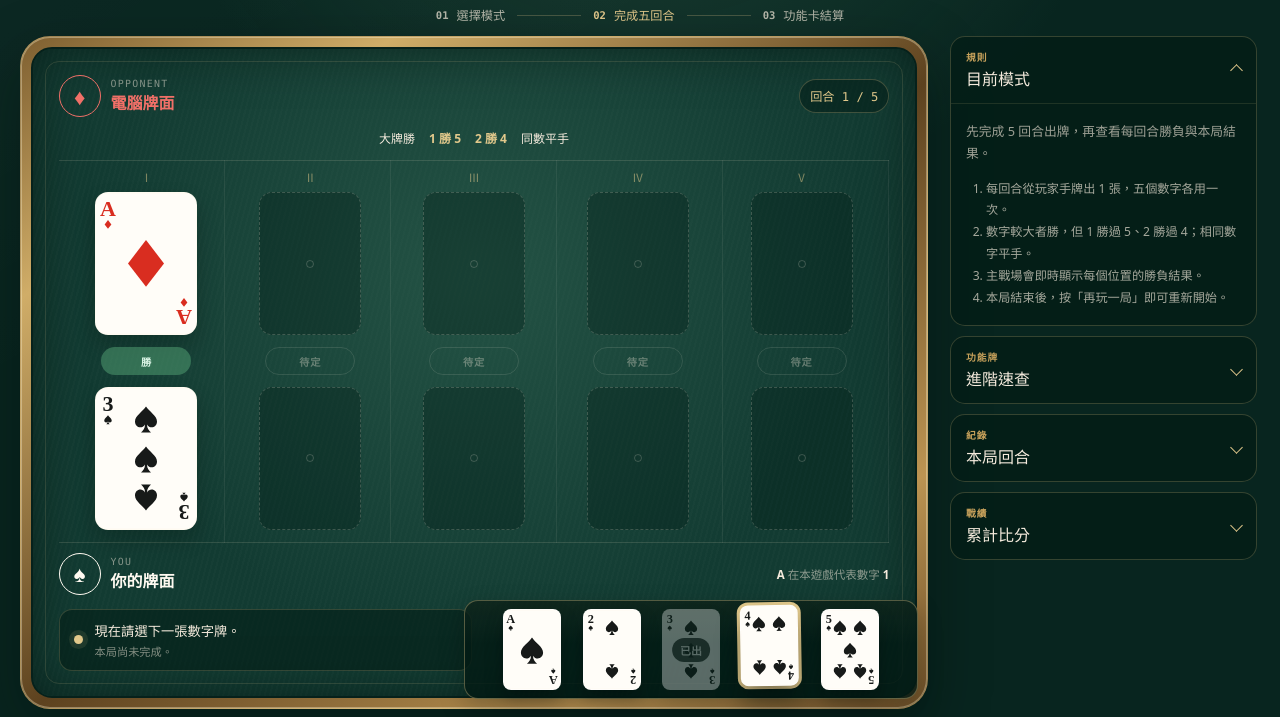
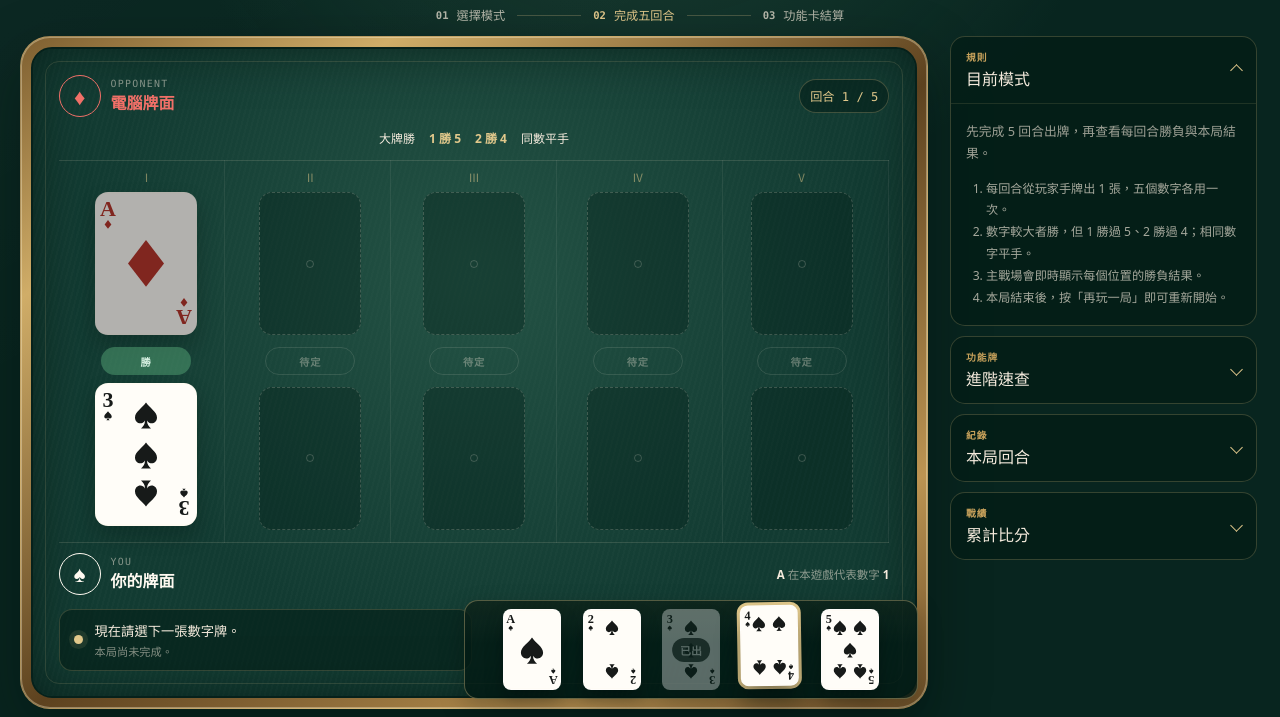
Before and after one commit to Jwander0820/one2five-12345-Gaming, a plain HTML site: page frontend/index.html in a window 1280 px wide. Both pictures are taken after a click on the button "3 3". Shown: the part 151-868 px from the top of the page. Drawn offline with Linux system fonts and the light colour scheme.

Commit message:
feat(frontend): 新增翻牌揭示動畫與勝負牌強調
- 電腦的牌由牌背翻開，勝負標籤在翻牌後才出現
- 該路獲勝的牌向前一步、落敗的牌變暗
- 進階模式等第五張牌翻完再開啟功能卡視窗
- 僅使用 transform／opacity／filter，不新增資源

```diff
--- a/frontend/12345.css
+++ b/frontend/12345.css
@@ -528,6 +528,50 @@ summary:focus-visible {
   content: none;
 }
 
+/* The computer's card turns over from its back; the verdict follows the flip. */
+.slot.filled.reveal {
+  animation: card-flip 560ms both;
+}
+
+.slot.reveal::after {
+  position: absolute;
+  inset: 0;
+  z-index: 3;
+  content: "";
+  border-radius: inherit;
+  background:
+    repeating-linear-gradient(45deg, rgba(225, 200, 139, 0.3) 0 2px, transparent 2px 9px),
+    repeating-linear-gradient(-45deg, rgba(225, 200, 139, 0.3) 0 2px, transparent 2px 9px),
+    #7c2622;
+  box-shadow: inset 0 0 0 4px var(--ivory-bright), inset 0 0 0 5px rgba(198, 161, 91, 0.85);
+  animation: card-back-hide 560ms linear both;
+  pointer-events: none;
+}
+
+.slot {
+  transition: filter 260ms ease, translate 260ms ease;
+}
+
+.slot.lane-fresh {
+  transition-delay: 560ms;
+}
+
+.slot.lane-lose {
+  filter: brightness(0.7) saturate(0.75);
+}
+
+.cpu-slots .slot.lane-win {
+  translate: 0 4px;
+}
+
+.player-slots .slot.lane-win {
+  translate: 0 -4px;
+}
+
+.outcome-chip.fresh {
+  animation: chip-pop 320ms cubic-bezier(0.2, 0.9, 0.3, 1.3) 540ms both;
+}
+
 .slot.foreign-card {
   border-color: var(--brass-light);
   box-shadow: 0 10px 20px rgba(0, 13, 8, 0.22), 0 0 0 2px rgba(225, 200, 139, 0.5);
@@ -1730,6 +1774,22 @@ body.round-over .hand-stage {
   }
 }
 
+@keyframes card-flip {
+  0% { transform: perspective(700px) rotateY(180deg) scale(0.96); animation-timing-function: ease-in; }
+  50% { transform: perspective(700px) rotateY(90deg) scale(1.04); animation-timing-function: ease-out; }
+  100% { transform: perspective(700px) rotateY(0) scale(1); }
+}
+
+@keyframes card-back-hide {
+  0%, 49.9% { opacity: 1; }
+  50%, 100% { opacity: 0; }
+}
+
+@keyframes chip-pop {
+  from { opacity: 0; transform: scale(0.6); }
+  to { opacity: 1; transform: none; }
+}
+
 @keyframes deal-in {
   from { opacity: 0; transform: translateY(-14px) rotate(-2deg) scale(0.94); }
   to { opacity: 1; transform: none; }
--- a/frontend/12345.js
+++ b/frontend/12345.js
@@ -131,6 +131,7 @@ const resultScoreCpu = document.getElementById("result-score-cpu");
 const playAgainBtn = document.getElementById("play-again-btn");
 const reducedMotion = window.matchMedia("(prefers-reduced-motion: reduce)");
 let celebrationTimer = null;
+let modalTimer = null;
 
 const infoPanels = [...document.querySelectorAll(".info-panel")];
 const stackedInfoPanels = window.matchMedia("(max-width: 1100px)");
@@ -446,7 +447,10 @@ const renderBoardToArea = (cpuBoard, playerBoard) => {
   }
 };
 
-const renderOutcomeRow = (cpuBoard, playerBoard) => {
+// freshIndex marks the lane that was just played so its verdict waits for the flip.
+const renderOutcomeRow = (cpuBoard, playerBoard, freshIndex = -1) => {
+  const cpuSlots = cpuArea.querySelectorAll(".slot");
+  const playerSlots = playerArea.querySelectorAll(".slot");
   roundOutcomeRow.innerHTML = "";
 
   for (let i = 0; i < TOTAL_ROUNDS; i += 1) {
@@ -459,14 +463,24 @@ const renderOutcomeRow = (cpuBoard, playerBoard) => {
     text.className = "outcome-text";
     index.textContent = `位置 ${i + 1}`;
 
+    let result = null;
     if (playerBoard[i] !== undefined && cpuBoard[i] !== undefined) {
-      const result = compareCards(cpuBoard[i], playerBoard[i]);
+      result = compareCards(cpuBoard[i], playerBoard[i]);
       text.textContent = resultLabel(result);
       chip.classList.add(result.toLowerCase());
+      chip.classList.toggle("fresh", i === freshIndex);
     } else {
       text.textContent = "待定";
       chip.classList.add("waiting");
     }
+
+    // The winning card steps forward and the losing card dims.
+    [[cpuSlots[i], "LOSE"], [playerSlots[i], "WIN"]].forEach(([slot, winsOn]) => {
+      if (!slot) return;
+      slot.classList.toggle("lane-fresh", i === freshIndex);
+      slot.classList.toggle("lane-win", result === winsOn);
+      slot.classList.toggle("lane-lose", result !== null && result !== "DRAW" && result !== winsOn);
+    });
 
     chip.append(index, text);
     roundOutcomeRow.appendChild(chip);
@@ -824,9 +838,10 @@ const renderPlayerHand = () => {
   }
 };
 
-const pushCardToArea = (area, value, roundIndex) => {
+const pushCardToArea = (area, value, roundIndex, reveal = false) => {
   const slots = area.querySelectorAll(".slot");
   renderCardIntoSlot(slots[roundIndex], area === cpuArea ? "cpu" : "player", value);
+  slots[roundIndex].classList.toggle("reveal", reveal);
 };
 
 const renderRoundRow = (majorRound, roundIndex, cpuValue, playerValue, result) => {
@@ -1060,6 +1075,7 @@ const resetRound = () => {
   state.advanced.awaitingNext = false;
   clearAdvancedSelection();
   hideResult();
+  window.clearTimeout(modalTimer);
 
   buildSlots();
   clearFunctionPlacement();
@@ -1348,14 +1364,14 @@ const playRound = (playerValue) => {
   state.cpuDeck = state.cpuDeck.filter((v) => v !== cpuValue);
   state.pendingCpuCard = null;
 
-  pushCardToArea(cpuArea, cpuValue, roundIndex);
+  pushCardToArea(cpuArea, cpuValue, roundIndex, true);
   pushCardToArea(playerArea, playerValue, roundIndex);
 
   const roundResult = compareCards(cpuValue, playerValue);
   renderRoundRow(state.advanced.majorRound, roundIndex, cpuValue, playerValue, roundResult);
 
   renderPlayerHand();
-  renderOutcomeRow(state.cpuHistory, state.playerHistory);
+  renderOutcomeRow(state.cpuHistory, state.playerHistory, roundIndex);
   updateRoundProgress();
   updateGuide();
   syncUiState();
@@ -1365,11 +1381,16 @@ const playRound = (playerValue) => {
       finalizeBasicGame();
     } else {
       prepareComputerFunctionAction();
-      openAdvancedModal();
-      setHint("功能卡視窗已開啟，現在請選擇功能卡與位置。");
+      setHint("五回合完成，接著選擇功能卡與位置。");
       advancedStatus.textContent = "請在彈出視窗中選擇功能卡與放置位置。";
       renderAdvancedCardOptions();
       syncUiState();
+      // Let the fifth card finish flipping before the dialog covers the table.
+      window.clearTimeout(modalTimer);
+      modalTimer = window.setTimeout(() => {
+        openAdvancedModal();
+        syncUiState();
+      }, reducedMotion.matches ? 0 : RESULT_REVEAL_DELAY + 200);
     }
   } else {
     prepareComputerNumberCard();
```
